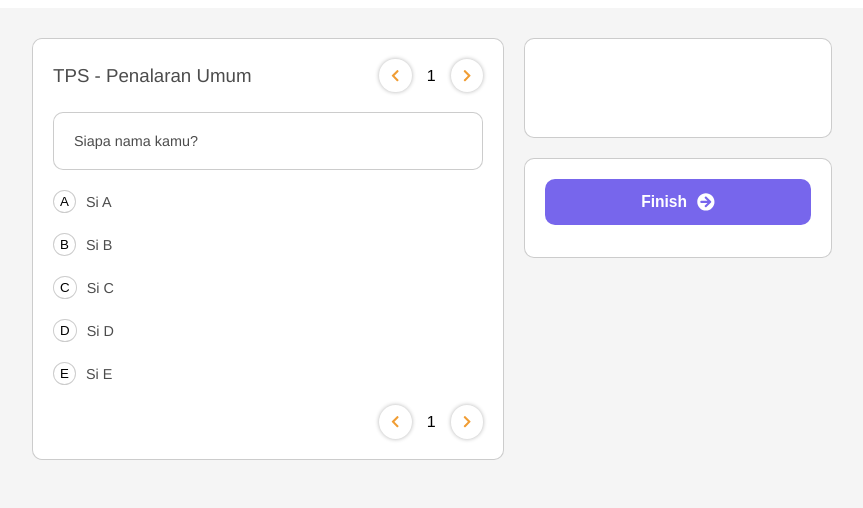
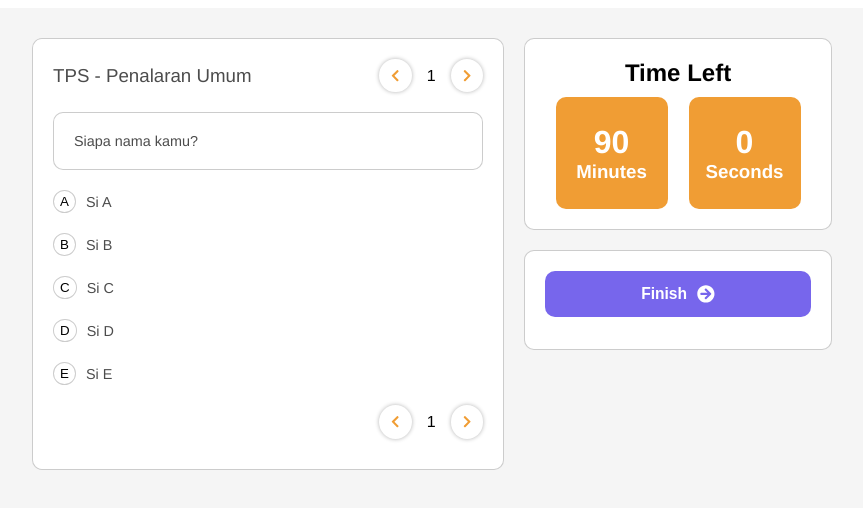
Before and after one commit to KhairulM/Eduka-Frontend-Internship-Project, a Vue app: page / in a window 1280 px wide. Shown: the top 508 px of the page, without its empty margins (216-1079 px from the left). Built offline with nearby package versions, Linux system fonts and the light colour scheme.

Commit message:
finished timer component

```diff
--- /dev/null
+++ b/src/components/TimeIndicator.vue
@@ -0,0 +1,86 @@
+<template>
+<div id="container">
+    <h2>Time Left</h2>
+    <div id="timer-container">
+        <div class="unit-indicator">
+            <h1>{{ minute }}</h1>
+            <h3>Minutes</h3>
+        </div>
+        <div class="unit-indicator">
+            <h1>{{ second }}</h1>
+            <h3>Seconds</h3>
+        </div>
+    </div>
+</div>
+</template>
+
+<script>
+export default {
+    name: "TimeIndicator",
+    props: ['doneFunc'],
+    data() {
+        return {
+            duration: 90*60
+        }
+    },
+    computed: {
+        changes: {
+            get: function() {
+                return this.duration
+            },
+            set: function(newDuration) {
+                this.duration = newDuration
+            }
+        },
+        minute: function() {
+            return Math.floor(this.duration/60)
+        },
+        second: function() {
+            return this.duration%60
+        }
+    },
+    methods: {
+        timer: function() {
+            setInterval(function() {
+                if (this.duration > 0) {
+                    this.changes = this.duration-1
+                } else {
+                    this.doneFunc();
+                }
+            }.bind(this), 1000)
+        }
+    },
+    mounted: function() {
+        //this.timer()
+    }
+}
+</script>
+
+<style>
+#timer-container {
+    display: flex;
+    flex-flow: row nowrap;
+    justify-content: space-around;
+    align-content: center;
+}
+
+#container {
+    text-align: center;
+}
+
+.unit-indicator {
+    background-color: #f09d34;
+    width: 7rem;
+    height: 7rem;
+    display: flex;
+    flex-flow: column nowrap;
+    justify-content: center;
+    align-items: center;
+    border-radius: 10px;
+    margin-top: 10px;
+}
+
+.unit-indicator h1,h3 {
+    color: white;
+}
+</style>
--- a/src/views/Home.vue
+++ b/src/views/Home.vue
@@ -8,11 +8,11 @@
           <h3 class="font-color-shade">{{ examTitle }}</h3>
           <div id="q-nav">
             <button class="q-nav-btn" @click="prevQuestion">
-              <font-awesome-icon icon="chevron-left" style="color: #f09d34;"></font-awesome-icon>
+              <font-awesome-icon icon="chevron-left" style="color: #f09d34;" />
             </button>
             <p>{{ currQuestionNum }}</p>
             <button class="q-nav-btn" @click="nextQuestion">
-              <font-awesome-icon icon="chevron-right" style="color: #f09d34;"></font-awesome-icon>
+              <font-awesome-icon icon="chevron-right" style="color: #f09d34;" />
             </button>
           </div>
         </section>
@@ -34,24 +34,26 @@
         <section id="qa-footer">
           <div id="q-nav">
             <button class="q-nav-btn" @click="prevQuestion">
-              <font-awesome-icon icon="chevron-left" style="color: #f09d34;"></font-awesome-icon>
+              <font-awesome-icon icon="chevron-left" style="color: #f09d34;" />
             </button>
             <p>{{ currQuestionNum }}</p>
             <button class="q-nav-btn" @click="nextQuestion">
-              <font-awesome-icon icon="chevron-right" style="color: #f09d34;"></font-awesome-icon>
+              <font-awesome-icon icon="chevron-right" style="color: #f09d34;" />
             </button>
           </div>
         </section>
       </div>
 
       <!-- Time section, show how much time left the user has -->
-      <div id="time-left" class="grid-item"></div>
+      <div id="time-left" class="grid-item">
+        <TimeIndicator :doneFunc="timeLimitExceeded"/>
+      </div>
 
       <!-- Summary section, finish button and show how many answered and unaswered question -->
       <div id="summary" class="grid-item">
         <button id="finish-button">
           <h3>Finish</h3>
-          <font-awesome-icon icon="arrow-circle-right" style="color: white;" size="lg"></font-awesome-icon>
+          <font-awesome-icon icon="arrow-circle-right" style="color: white;" size="lg" />
         </button>
       </div>
 
@@ -60,12 +62,15 @@
 </template>
 
 <script>
+import TimeIndicator from '@/components/TimeIndicator.vue'
+
 export default {
   name: "Home",
   data() {
     return {
       examTitle: "TPS - Penalaran Umum",
       currQuestionNum: 1,
+      duration:90*60,
       questions: [
         "Siapa nama kamu?",
         "Lorem ipsum dolor sit amet, consectetur adipiscing elit. Ut tristique enim sem, a gravida lacus faucibus faucibus. Maecenas dapibus tellus nunc, eu congue elit faucibus luctus. Ut purus augue, convallis eget odio ac, venenatis finibus sapien. Vestibulum cursus mauris pellentesque tempus convallis. Morbi iaculis odio sit amet risus porta, quis congue mauris scelerisque. Pellentesque at elit efficitur, iaculis velit eu, faucibus magna. Nunc pulvinar arcu at euismod tincidunt. Suspendisse interdum blandit massa, ut efficitur sapien tristique vel. Ut vitae ultrices massa."
@@ -134,6 +139,10 @@ export default {
 
         this.currQuestionNum++
       }
+    },
+    timeLimitExceeded: function() {
+      console.log("TLE");
+
     }
   },
   updated: function() {
@@ -153,6 +162,9 @@ export default {
         button.classList.add('choice-button-clicked')
       }
     })
+  },
+  components: {
+    TimeIndicator
   }
 };
 </script>
```
Also changed, not shown: src/components/HelloWorld.vue (deleted, +0 -130 lines).
